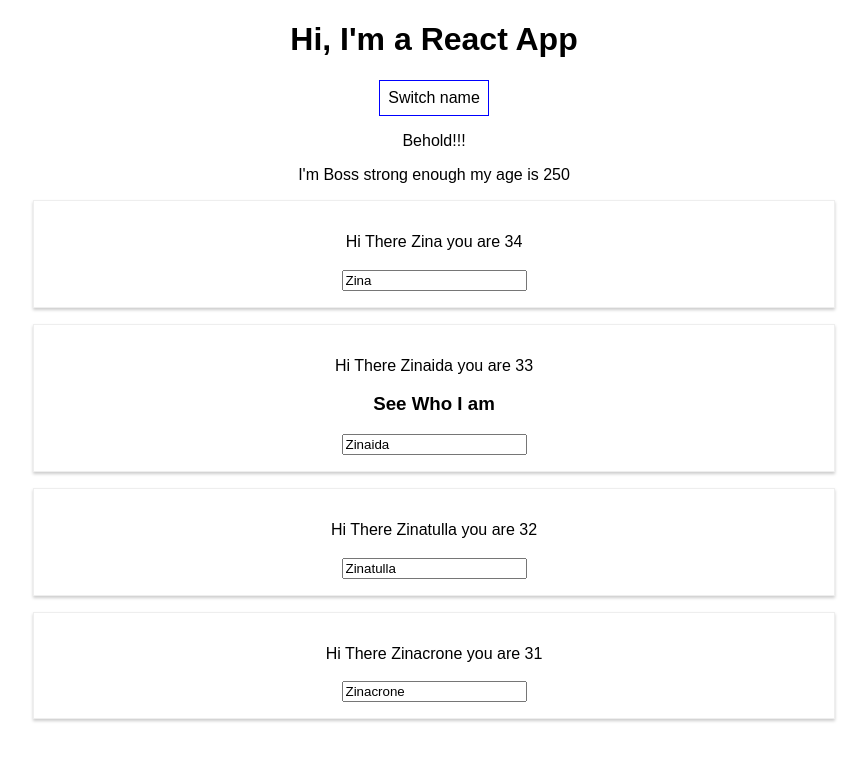
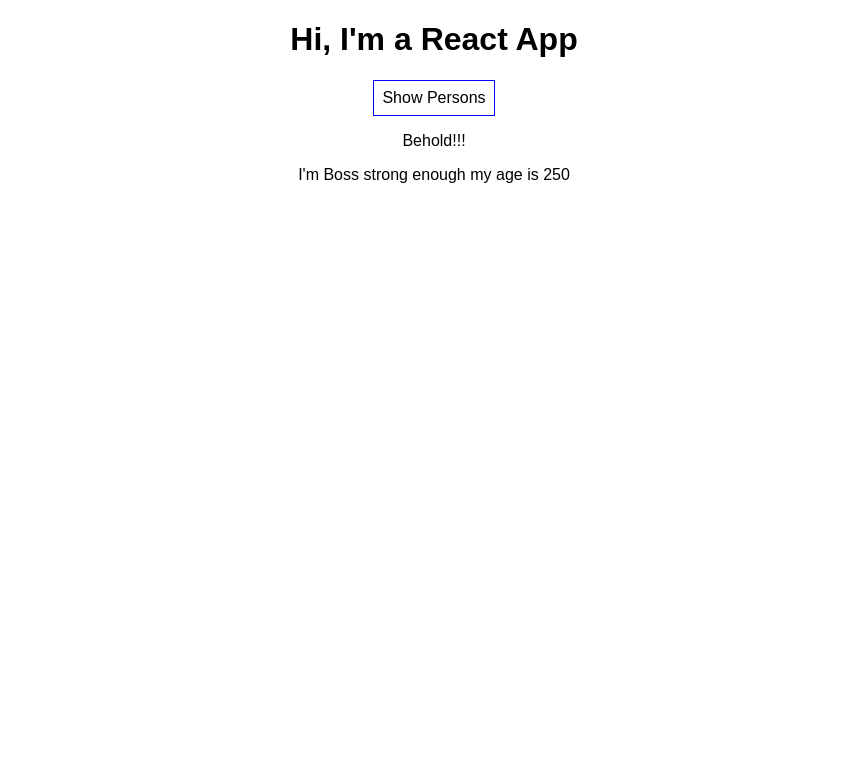
Before and after one commit to ruan65/udemy_reactjs_max_course, a React (Create React App) app: page / in a window 1280 px wide. Shown: the top 760 px of the page, without its empty margins (206-1073 px from the left). Built offline with nearby package versions, Linux system fonts and the light colour scheme.

Commit message:
rednder Persons dynamically

```diff
--- a/src/App.js
+++ b/src/App.js
@@ -1,45 +1,41 @@
-import React, { Component } from 'react'
+import React, {Component} from 'react'
 import './App.css'
 
 import Person from './Person/Person'
 import Boss from './Person/Boss'
 
-class App extends Component {
-
-    state = {
+const persons = {
   persons: [
     {name: 'Zina', age: 34},
     {name: 'Zinaida', age: 33},
     {name: 'Zinatulla', age: 32},
     {name: 'Zinacrone', age: 31}
-        ]
+  ],
+  showPersons: false
 }
 
-    switchNameHandler = (newName) => {
+class App extends Component {
 
-        // console.log("Clicked.......")
+  constructor(props) {
+    super(props)
+    this.state = persons
+  }
 
-        this.setState({persons: [
-                {name: newName, age: 34},
-                {name: 'Zinaida', age: 33},
-                {name: 'Zinatulla', age: 32},
-                {name: 'Zinacrone', age: 3177}
-            ] })
+  togglePersonsHandler = (event) => {
+
+    console.log("show persons clicked......")
+
+    persons.showPersons = !persons.showPersons
+
+    this.setState(persons)
   }
 
 
   nameChangeHandler = (event) => {
 
-        // this.setState({persons: [
-        //         {name: 'Catarina', age: 34},
-        //         {name: 'Zinaida', age: 33},
-        //         {name: 'Zinatulla', age: 32},
-        //         {name: event.target.value, age: 55}
-        //     ] })
+    persons.persons[3].name = event.target.value
 
-        this.state.persons[3].name = event.target.value
-
-        this.setState(this.state)
+    this.setState(persons)
   }
 
   render() {
@@ -52,6 +48,24 @@
       cursor: 'pointer'
     }
 
+    let persons = null
+
+    if (this.state.showPersons) {
+
+      persons = <div>{
+
+          this.state.persons.map((p, index) =>
+
+            <Person
+              key={index.toString()}
+              name={p.name} age={p.age}
+              changed={this.nameChangeHandler}
+            />
+          )
+
+        }</div>
+    }
+
     return (
       <div className="App">
 
@@ -59,28 +73,16 @@
 
         <button
           style={style}
-                    onClick={() => { return this.switchNameHandler("Drago")}}>Switch name</button>
+          onClick={this.togglePersonsHandler}>
+          Show Persons
+        </button>
 
         <Boss power='strong enough' age='250'>Behold!!!</Boss>
-                <Person name={this.state.persons[0].name} age={this.state.persons[0].age}/>
-                <Person
-                    name={this.state.persons[1].name}
-                    age={this.state.persons[1].age}
-                    click={this.switchNameHandler.bind(this, "Leticia")}
-                >
-                    See Who I am
-                </Person>
-                <Person name={this.state.persons[2].name} age={this.state.persons[2].age}/>
-                <Person
-                    name={this.state.persons[3].name}
-                    age={this.state.persons[3].age}
-                    changed={this.nameChangeHandler}
-                />
+
+        { persons }
 
       </div>
     )
-        // return React.createElement('div', {className: 'App'},
-        //     React.createElement('h1', null, 'Hi, I\'m Andreyka!!!'))
   }
 }
 
--- a/src/Person/Person.js
+++ b/src/Person/Person.js
@@ -13,7 +13,6 @@
                 defaultValue={props.name}
             />
         </div>
-
     )
 }
 
```
Lines whose indentation alone changed are shown as unchanged.
